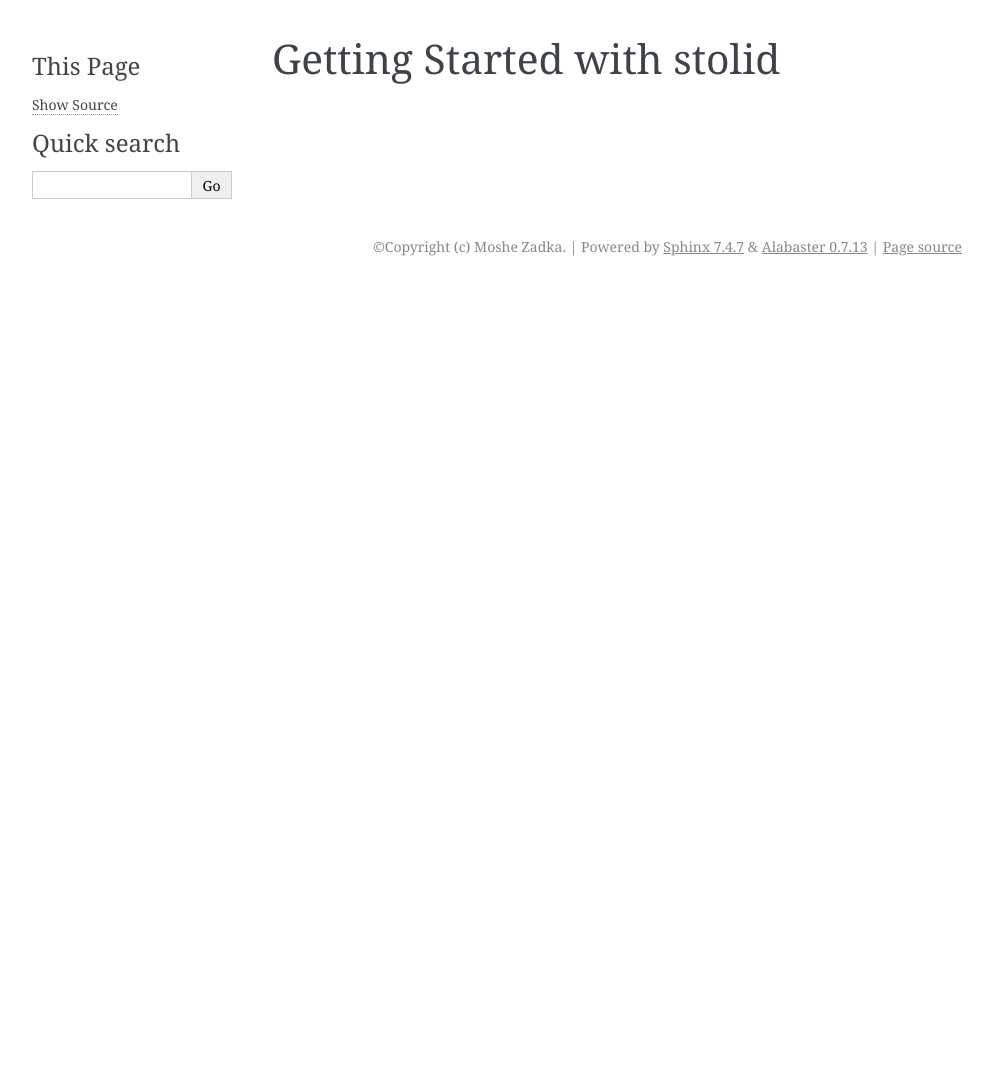
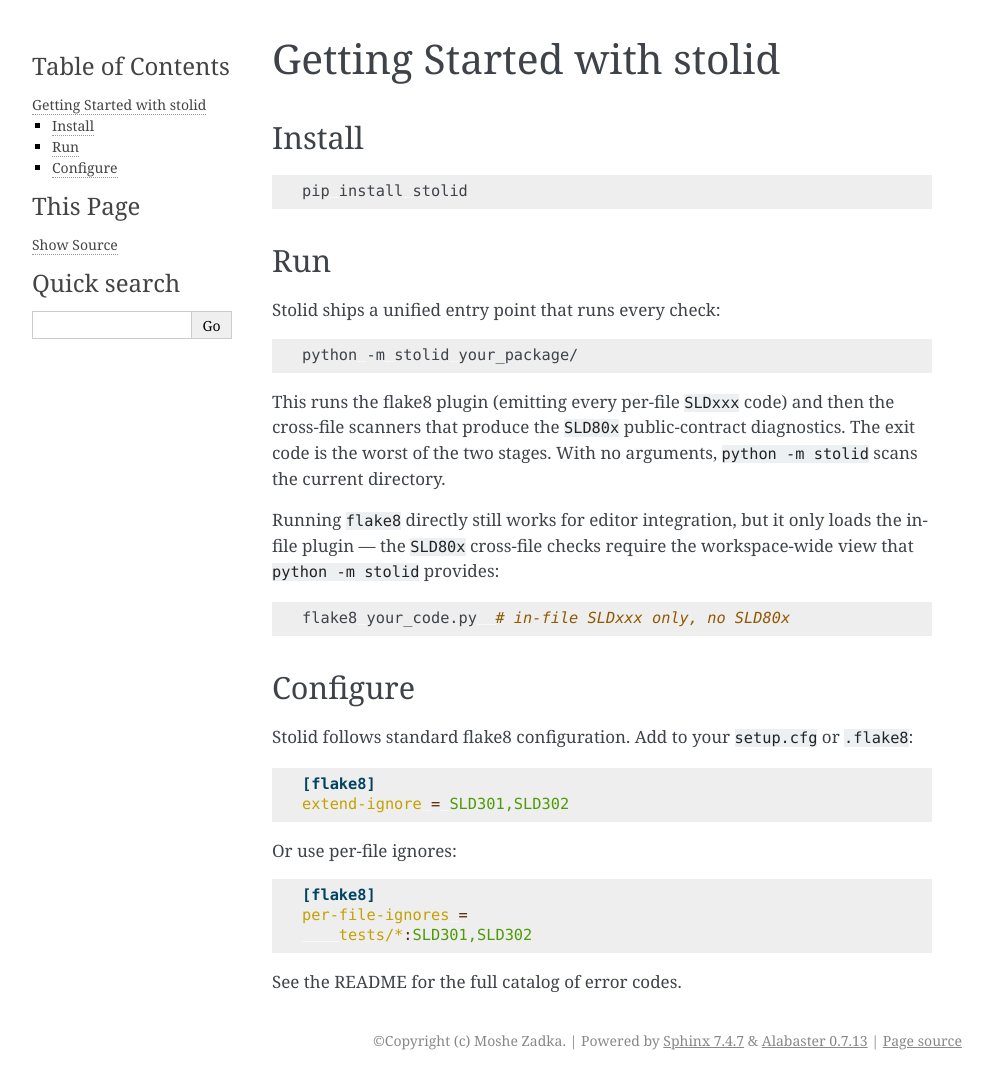
Before and after one commit to moshez/stolid, a Sphinx documentation site: the page built from doc/quick-start.rst, in a window 1280 px wide. Shown: the whole page, without its empty margins (148-1141 px from the left). Built offline with Sphinx 7.4.7, drawn with Linux system fonts in a browser that asks for light colours; before the commit the page ends 900 px from its top, so only the background shows below that.

Commit message:
Document python -m stolid as the recommended entry point
The flake8-only invocation misses the SLD80x cross-file checks, which
only run through the unified python -m stolid runner. Update README's
Usage section and flesh out the quick-start doc so users land on the
runner that exercises every rule, while still calling out plain flake8
for editor integration.

https://claude.ai/code/session_01DFhXXCqWPjv5QyiJHbzukq

```diff
--- a/doc/quick-start.rst
+++ b/doc/quick-start.rst
@@ -1,2 +1,53 @@
 Getting Started with stolid
 ===========================
+
+Install
+-------
+
+.. code-block:: bash
+
+    pip install stolid
+
+Run
+---
+
+Stolid ships a unified entry point that runs every check:
+
+.. code-block:: bash
+
+    python -m stolid your_package/
+
+This runs the flake8 plugin (emitting every per-file ``SLDxxx`` code)
+and then the cross-file scanners that produce the ``SLD80x``
+public-contract diagnostics. The exit code is the worst of the two
+stages. With no arguments, ``python -m stolid`` scans the current
+directory.
+
+Running ``flake8`` directly still works for editor integration, but it
+only loads the in-file plugin — the ``SLD80x`` cross-file checks
+require the workspace-wide view that ``python -m stolid`` provides:
+
+.. code-block:: bash
+
+    flake8 your_code.py  # in-file SLDxxx only, no SLD80x
+
+Configure
+---------
+
+Stolid follows standard flake8 configuration. Add to your ``setup.cfg``
+or ``.flake8``:
+
+.. code-block:: ini
+
+    [flake8]
+    extend-ignore = SLD301,SLD302
+
+Or use per-file ignores:
+
+.. code-block:: ini
+
+    [flake8]
+    per-file-ignores =
+        tests/*:SLD301,SLD302
+
+See the README for the full catalog of error codes.
```
Also changed, not shown: README.rst (+17 -2 lines).
